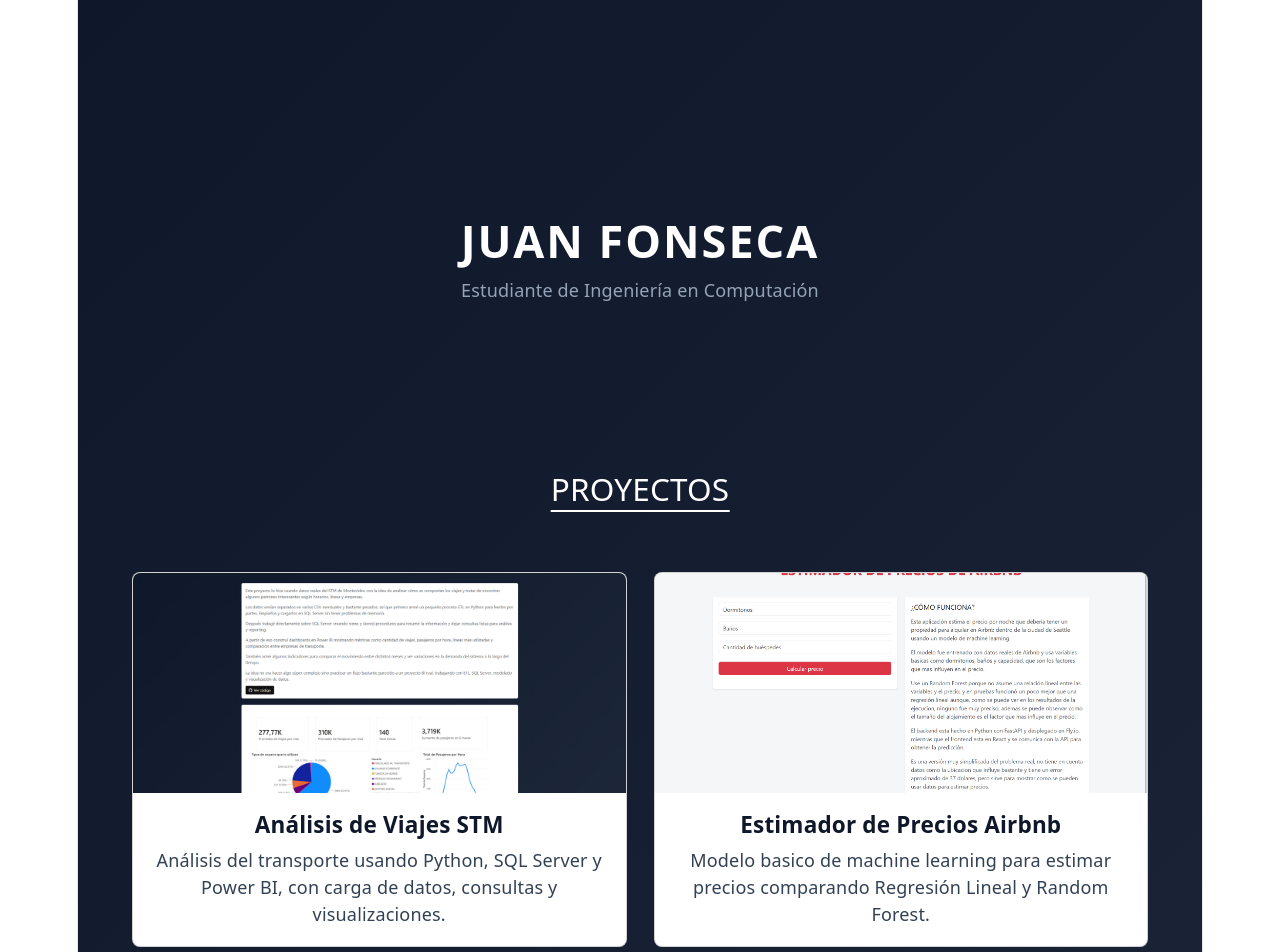
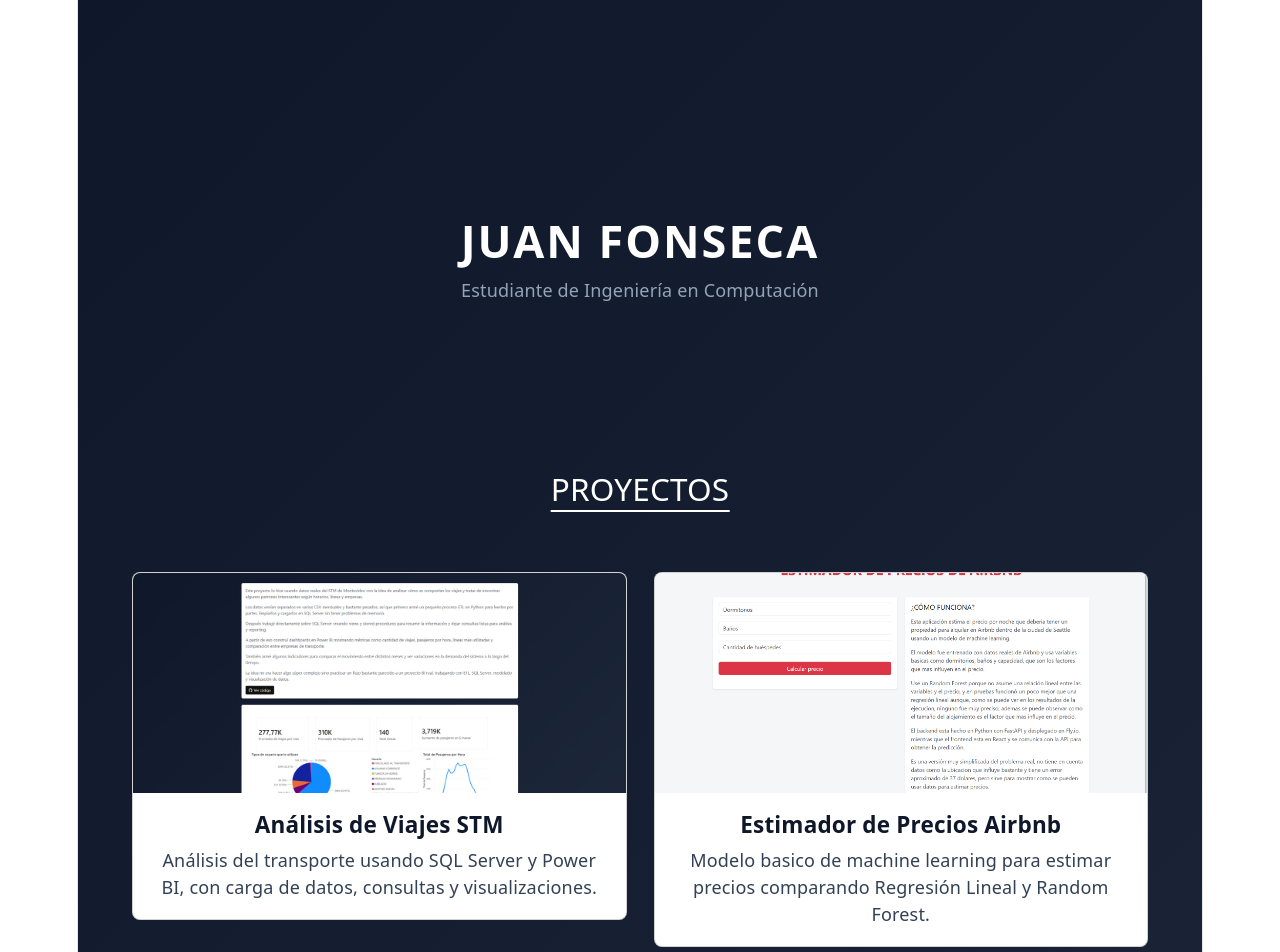
Before and after one commit to juanfonseca09/proyectos, a React (Vite) app: page / in a window 1280 px wide. Shown: the top 952 px of the page. Built offline with nearby package versions, Linux system fonts and the light colour scheme.

Commit message:
Update App.jsx

```diff
--- a/src/App.jsx
+++ b/src/App.jsx
@@ -33,7 +33,7 @@ export default function App() {
               <Card.Body>
                 <Card.Title>Análisis de Viajes STM</Card.Title>
                 <Card.Text>
-                  Análisis del transporte usando Python, SQL Server y Power BI, con carga de datos, consultas y visualizaciones.
+                  Análisis del transporte usando SQL Server y Power BI, con carga de datos, consultas y visualizaciones.
                 </Card.Text>
               </Card.Body>
             </Card>
```
